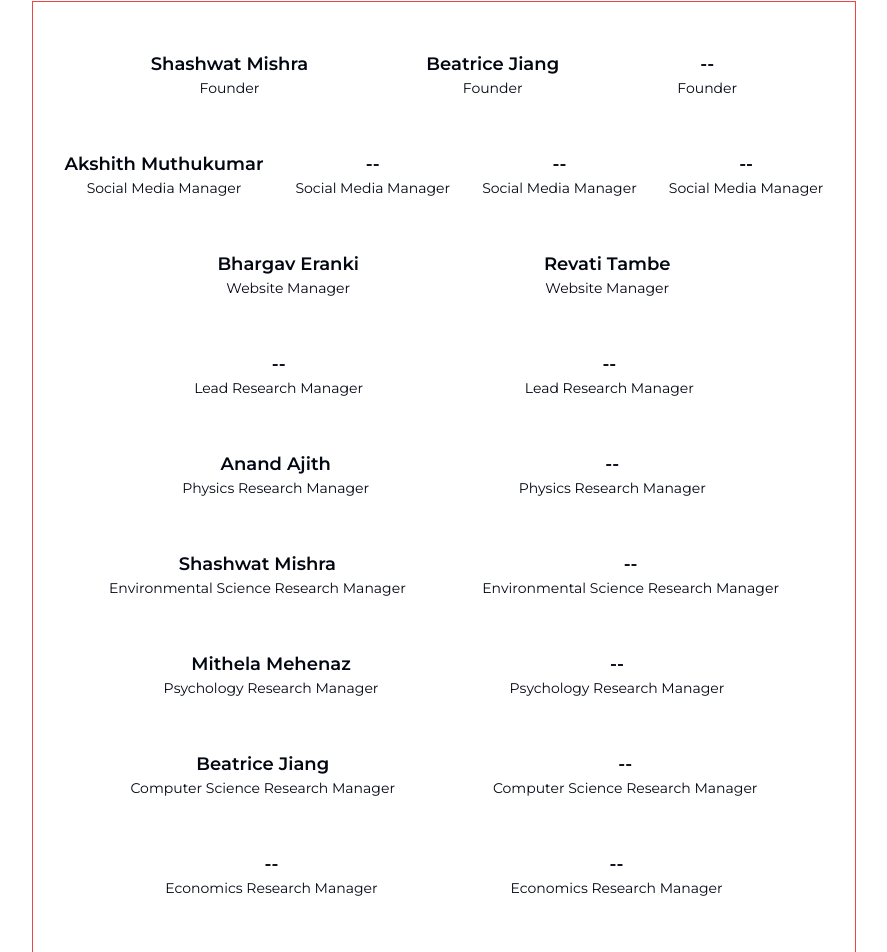
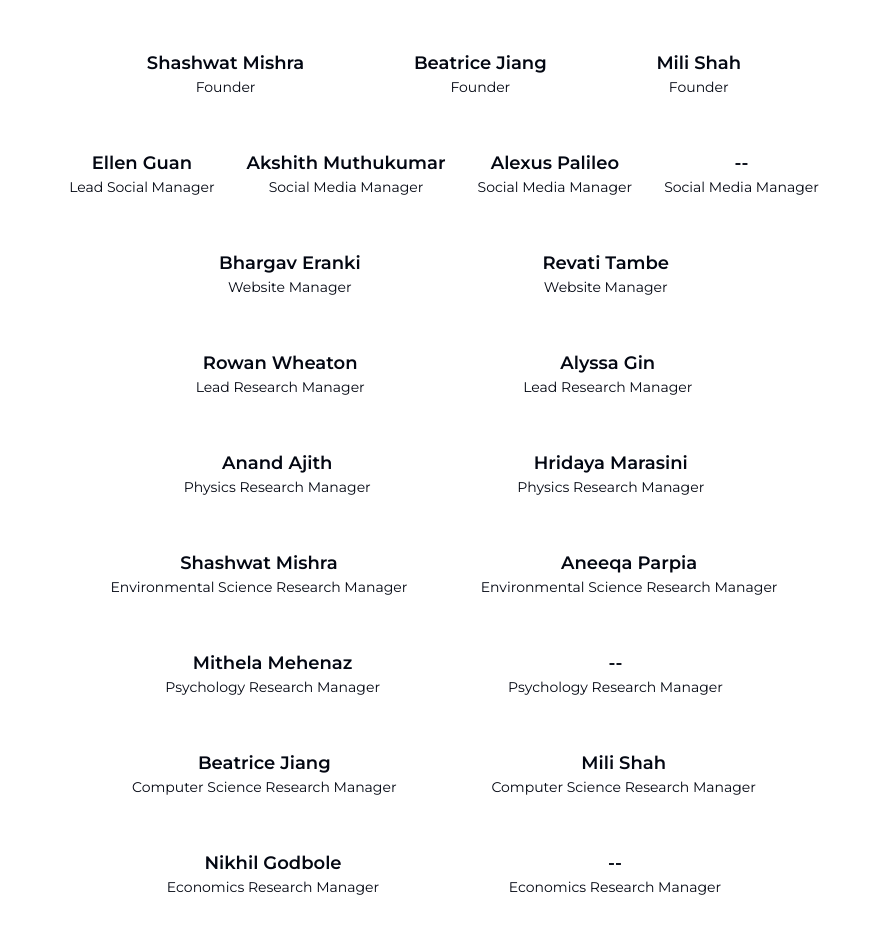
Before and after one commit to multiverseresearchers/multiverse-researchers, a React (Vite) app: page /about in a window 1280 px wide. Shown: the part 940-1892 px from the top of the page, without its empty margins (196-1083 px from the left). Built offline with nearby package versions, Linux system fonts and the light colour scheme.

Commit message:
added more cabinet names

```diff
--- a/src/components/about/About.tsx
+++ b/src/components/about/About.tsx
@@ -1,103 +1,8 @@
 import './About.css'
 import AboutTab from "./AboutTab";
 import filler_img_1 from '/imgs/filler/Rectangle_19.png'
-// import filler_img_2 from '/imgs/filler/Rectangle_11.png'
 
 const About = () => {
-
-	// const members = [
-	// 	{
-	// 		name: "Shashwat Mishra",
-	// 		position: "Founder",
-	// 		url: filler_img_2
-	// 	},
-	// 	{
-	// 		name: "@._mili",
-	// 		position: "Founder",
-	// 		url: filler_img_2
-	// 	},
-	// 	{
-	// 		name: "@ryce.x",
-	// 		position: "Founder",
-	// 		url: filler_img_2
-	// 	},
-	// 	{
-	// 		name: "@epicprogamer72",
-	// 		position: "Recruitment Manager",
-	// 		url: filler_img_2
-	// 	},
-	// 	{
-	// 		name: "@ifwfilms",
-	// 		position: "Recruitment Manager",
-	// 		url: filler_img_2
-	// 	},
-    //     {
-	// 		name: "@ems1076",
-	// 		position: "Social Media Manager",
-	// 		url: filler_img_2
-	// 	},
-	// 	{
-	// 		name: "Renn",
-	// 		position: "Social Media Manager",
-	// 		url: filler_img_2
-	// 	},
-    //     {
-    //         name: "@aanxnd",
-    //         position: "Physics Research Manager",
-	// 		url: filler_img_2
-    //     },
-    //     {
-    //         name: "@aqua12345_8",
-    //         position: "Physics Research Manager",
-	// 		url: filler_img_2
-    //     },
-    //     {
-    //         name: "@woolbit",
-    //         position: "Biology Research Manager",
-	// 		url: filler_img_2
-    //     },
-    //     {
-    //         name: "@yankavader",
-    //         position: "Biology Research Manager",
-	// 		url: filler_img_2
-    //     },
-    //     {
-    //         name: "@maslalala",
-    //         position: "Environment Science Research Manager",
-	// 		url: filler_img_2
-    //     },
-    //     {
-	// 		name: "Mithela Mehenaz",
-	// 		position: "Psychology Research Manager",
-	// 		url: filler_img_2
-	// 	},
-	// 	// { LOOKING FOR STILL
-	// 	// 	name: "Cabinet Name",
-	// 	// 	position: "Psychology Research Manager",
-	// 	// 	url: filler_img_2
-	// 	// },
-    //     {
-    //         name: "Aman Ali Pilehvari",
-    //         position: "Economics Research Manager",
-	// 		url: filler_img_2
-    //     },
-    //     {
-    //         name: "@anadelk",
-    //         position: "Economics Research Manager",
-	// 		url: filler_img_2
-    //     },
-    //     {
-	// 		name: "Bhargav Eranki",
-	// 		position: "Website Manager",
-	// 		url: filler_img_2
-	// 	},
-	// 	{
-	// 		name: "Revati Tambe",
-	// 		position: "Website Manager",
-	// 		url: filler_img_2
-	// 	},
-	// ]
-
 
 	return (
 		<div className='flex flex-col items-center'>
@@ -124,7 +29,7 @@ const About = () => {
 					<h1 className='text-center text-2xl lg:text-3xl font-semibold py-5'>Our Team</h1>
 				</div>
 
-				<div className="p-8 border-red-500 border w-fit">
+				<div className="p-8 w-fit">
 					{/* {members.map(member => {
 						return <AboutTab name={member.name} position={member.position} url={member.url} />
 					})
@@ -132,13 +37,13 @@ const About = () => {
                     <div className='flex justify-evenly flex-col md:flex-row md:gap-8 md:py-4'>
                         <AboutTab name="Shashwat Mishra" position="Founder" url='/' / >
                         <AboutTab name="Beatrice Jiang" position="Founder" url='/' / >
-                        <AboutTab name="--" position="Founder" url='/' / >
+                        <AboutTab name="Mili Shah" position="Founder" url='/' / >
                     </div>
 
                     <div className='flex justify-evenly flex-col md:flex-row md:gap-8 md:py-4'>
+                        <AboutTab name="Ellen Guan" position="Lead Social Manager" url='/' / >
                         <AboutTab name="Akshith Muthukumar" position="Social Media Manager" url='/' / >
-                        <AboutTab name="--" position="Social Media Manager" url='/' / >
-                        <AboutTab name="--" position="Social Media Manager" url='/' / >
+                        <AboutTab name="Alexus Palileo" position="Social Media Manager" url='/' / >
                         <AboutTab name="--" position="Social Media Manager" url='/' / >
                     </div>
                     <div className='flex justify-evenly flex-col md:flex-row md:gap-8 md:py-4'>
@@ -147,16 +52,16 @@ const About = () => {
                     </div>
 
                     <div className='flex justify-evenly flex-col md:flex-row md:gap-8 md:py-4'>
-                        <AboutTab name="--" position="Lead Research Manager" url='/' / >
-                        <AboutTab name="--" position="Lead Research Manager" url='/' / >
+                        <AboutTab name="Rowan Wheaton" position="Lead Research Manager" url='/' / >
+                        <AboutTab name="Alyssa Gin" position="Lead Research Manager" url='/' / >
                     </div>
                     <div className='flex justify-evenly flex-col md:flex-row md:gap-8 md:py-4'>
                         <AboutTab name="Anand Ajith" position="Physics Research Manager" url='/' / >
-                        <AboutTab name="--" position="Physics Research Manager" url='/' / >
+                        <AboutTab name="Hridaya Marasini" position="Physics Research Manager" url='/' / >
                     </div>
                     <div className='flex justify-evenly flex-col md:flex-row md:gap-8 md:py-4'>
                         <AboutTab name="Shashwat Mishra" position="Environmental Science Research Manager" url='/' / >
-                        <AboutTab name="--" position="Environmental Science Research Manager" url='/' / >
+                        <AboutTab name="Aneeqa Parpia" position="Environmental Science Research Manager" url='/' / >
                     </div>
                     <div className='flex justify-evenly flex-col md:flex-row md:gap-8 md:py-4'>
                         <AboutTab name="Mithela Mehenaz" position="Psychology Research Manager" url='/' / >
@@ -164,15 +69,15 @@ const About = () => {
                     </div>
                     <div className='flex justify-evenly flex-col md:flex-row md:gap-8 md:py-4'>
                         <AboutTab name="Beatrice Jiang" position="Computer Science Research Manager" url='/' / >
-                        <AboutTab name="--" position="Computer Science Research Manager" url='/' / >
+                        <AboutTab name="Mili Shah" position="Computer Science Research Manager" url='/' / >
                     </div>
                     <div className='flex justify-evenly flex-col md:flex-row md:gap-8 md:py-4'>
-                        <AboutTab name="--" position="Economics Research Manager" url='/' / >
+                        <AboutTab name="Nikhil Godbole" position="Economics Research Manager" url='/' / >
                         <AboutTab name="--" position="Economics Research Manager" url='/' / >
                     </div>
                     <div className='flex justify-evenly flex-col md:flex-row md:gap-8 md:py-4'>
-                        <AboutTab name="--" position="Biology Research Manager" url='/' / >
-                        <AboutTab name="--" position="Biology Research Manager" url='/' / >
+                        <AboutTab name="Krishiv Potluri" position="Biology Research Manager" url='/' / >
+                        <AboutTab name="Arnav Reddy" position="Biology Research Manager" url='/' / >
                     </div>
 				</div>
 			</div>
```
